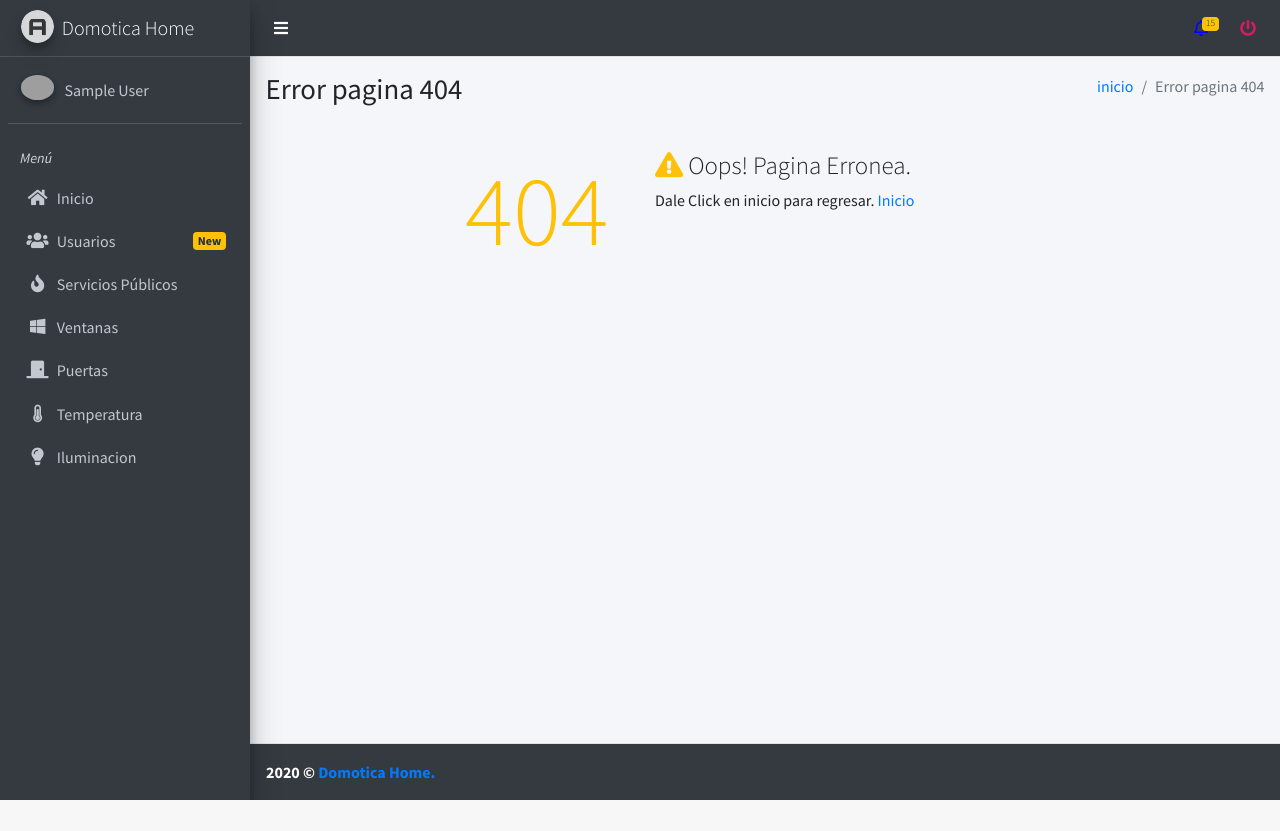
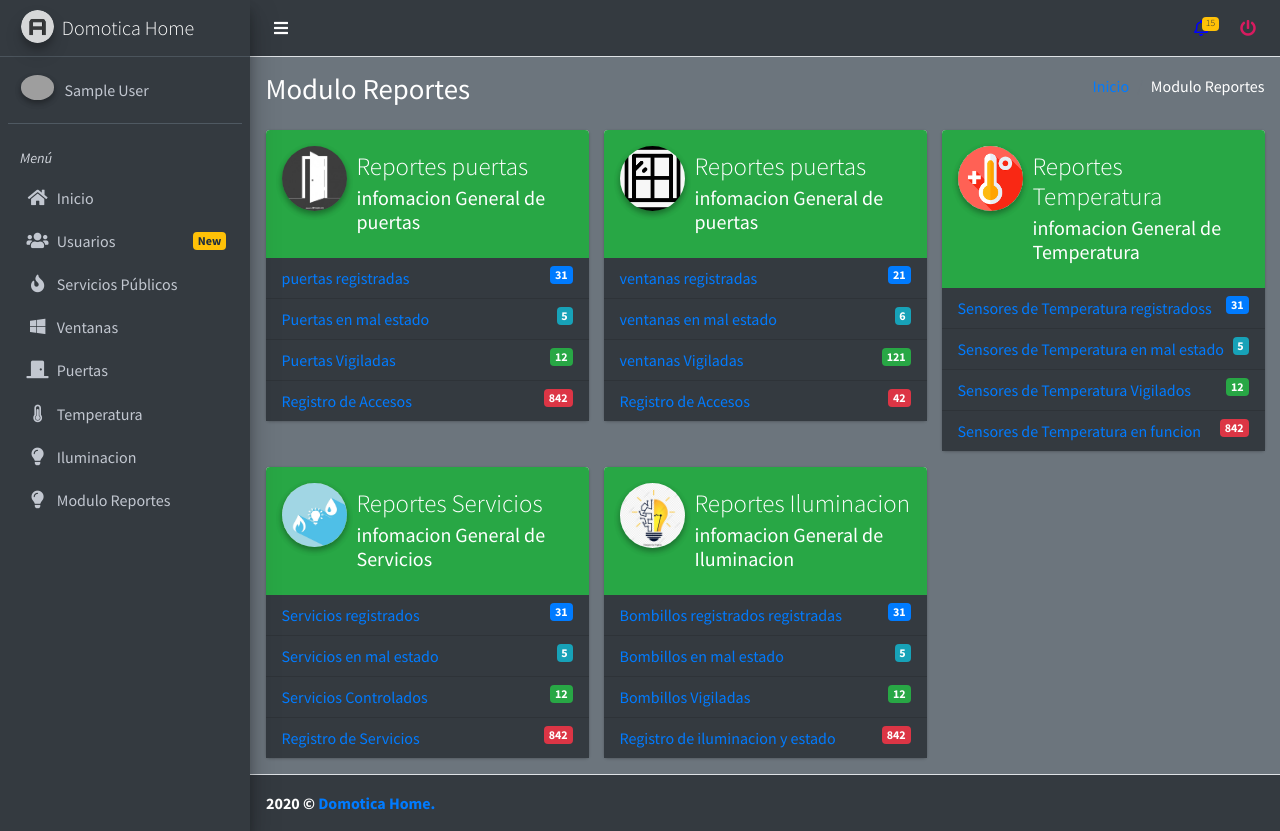
Before and after one commit to xedwiny/Domotica, a PHP site: page /ModuloReportes in a window 1280 px wide. Before the commit the page ends 800 px from the top, so only its background shows below. Run offline with PHP 8.4, Linux system fonts and the light colour scheme; the visitor is signed in with stand-in values (Sample User, id 1); some libraries are stand-ins or nearby versions; grey boxes are pictures that could not be loaded.

Commit message:
Se Agrega el modulo reportes con las imagenes de los demas modulos

```diff
--- a/BaseDatos/domotica.sql
+++ b/BaseDatos/domotica.sql
@@ -4,7 +4,7 @@
 -- SO del servidor:              Win64
 -- HeidiSQL Versión:             11.0.0.5919
 -- --------------------------------------------------------
-
+usuarios
 /*!40101 SET @OLD_CHARACTER_SET_CLIENT=@@CHARACTER_SET_CLIENT */;
 /*!40101 SET NAMES utf8 */;
 /*!50503 SET NAMES utf8mb4 */;
--- /dev/null
+++ b/controlador/ModuloReportesControlador.php
@@ -0,0 +1 @@
+<?php
--- a/index.php
+++ b/index.php
@@ -11,6 +11,8 @@
 	require_once "./controlador/temperaturaControlador.php";
 	require_once "./controlador/ventanasControlador.php";
 	require_once "./controlador/usuarioControlador.php";
+	require_once "./controlador/ModuloReportesControlador.php";
+
 
 
 	/*=============================================
@@ -23,6 +25,7 @@
 	require_once "./modelo/temperaturaModelo.php";
 	require_once "./modelo/ventanasModelo.php";
 	require_once "./modelo/usuarioModelo.php";
+	require_once "./modelo/ModuloReportesModelo.php";
 
 	$plantilla = new PlantillaControlador();
 
--- /dev/null
+++ b/modelo/ModuloReportesModelo.php
@@ -0,0 +1 @@
+<?php
--- /dev/null
+++ b/vistas/modulos/ModuloReportes.php
@@ -0,0 +1,258 @@
+  <div class="content-wrapper" style="background: #6c757d; color:white;">
+
+    <section class="content-header">
+
+      <div class="container-fluid">
+
+        <div class="row mb-2">
+
+          <div class="col-sm-6">
+
+            <h1>Modulo Reportes</h1>
+
+          </div>
+
+          <div class="col-sm-6">
+
+            <ol class="breadcrumb float-sm-right">
+
+              <li class="breadcrumb-item"><a href="inicio">Inicio</a></li>
+
+              <li class="breadcrumb-item active" style="color:white;">Modulo Reportes</li>
+
+            </ol>
+
+          </div>
+
+        </div>
+
+      </div><!-- /.container-fluid -->
+
+    </section>
+
+      <section class="content">
+
+        <div class="container-fluid ">
+
+          <!-- PRIMERA TARJETA PUERTAS -->
+
+
+        <div class="row">
+
+            <div class="col-md-4">
+              <!-- Widget: user widget style 2 -->
+              <div class="card card-widget  widget-user-2" >
+              <!-- Add the bg color to the header using any of the bg-* classes -->
+              <div class="widget-user-header bg-success">
+                <div class="widget-user-image">
+                  <img class="img-circle elevation-2" src="images/icons/edwin.jpg" alt="User Avatar">
+                </div>
+                <!-- /.widget-user-image -->
+                <h3 class="widget-user-username">Reportes puertas</h3>
+                <h5 class="widget-user-desc">infomacion General de puertas</h5>
+              </div>
+              <div class="card-footer p-0" style="background-color: #343a40; ">
+                <ul class="nav flex-column">
+                  <li class="nav-item">
+                    <a href="#" class="nav-link">
+                      puertas registradas<span class="float-right badge bg-primary">31</span>
+                    </a>
+                  </li>
+                  <li class="nav-item">
+                    <a href="#" class="nav-link">
+                      Puertas en mal estado<span class="float-right badge bg-info">5</span>
+                    </a>
+                  </li>
+                  <li class="nav-item">
+                    <a href="#" class="nav-link">
+                      Puertas Vigiladas  <span class="float-right badge bg-success">12</span>
+                    </a>
+                  </li>
+                  <li class="nav-item">
+                    <a href="#" class="nav-link">
+                     Registro de Accesos <span class="float-right badge bg-danger">842</span>
+                    </a>
+                  </li>
+                </ul>
+              </div>
+              </div>
+            </div>
+
+          <!-- SEGUNDA TARJETA VENTANAS -->
+
+            <div class="col-md-4">
+              <!-- Widget: user widget style 2 -->
+              <div class="card card-widget  widget-user-2" >
+              <!-- Add the bg color to the header using any of the bg-* classes -->
+              <div class="widget-user-header bg-success">
+                <div class="widget-user-image">
+                  <img class="img-circle elevation-2" src="images/icons/ventana.jpg" alt="User Avatar">
+                </div>
+                <!-- /.widget-user-image -->
+                <h3 class="widget-user-username">Reportes puertas</h3>
+                <h5 class="widget-user-desc">infomacion General de puertas</h5>
+              </div>
+              <div class="card-footer p-0" style="background-color: #343a40; ">
+                <ul class="nav flex-column">
+                  <li class="nav-item">
+                    <a href="#" class="nav-link">
+                      ventanas registradas<span class="float-right badge bg-primary">21</span>
+                    </a>
+                  </li>
+                  <li class="nav-item">
+                    <a href="#" class="nav-link">
+                      ventanas en mal estado<span class="float-right badge bg-info">6</span>
+                    </a>
+                  </li>
+                  <li class="nav-item">
+                    <a href="#" class="nav-link">
+                      ventanas Vigiladas  <span class="float-right badge bg-success">121</span>
+                    </a>
+                  </li>
+                  <li class="nav-item">
+                    <a href="#" class="nav-link">
+                     Registro de Accesos <span class="float-right badge bg-danger">42</span>
+                    </a>
+                  </li>
+                </ul>
+              </div>
+              </div>
+            </div>
+
+          <!-- TERCERA TARJETA TEMPERATURA -->
+
+            <div class="col-md-4">
+              <!-- Widget: user widget style 2 -->
+              <div class="card card-widget  widget-user-2" >
+              <!-- Add the bg color to the header using any of the bg-* classes -->
+              <div class="widget-user-header bg-success">
+                <div class="widget-user-image">
+                  <img class="img-circle elevation-2" src="images/icons/temperatura.jpg" alt="User Avatar">
+                </div>
+                <!-- /.widget-user-image -->
+                <h3 class="widget-user-username">Reportes Temperatura</h3>
+                <h5 class="widget-user-desc">infomacion General de Temperatura</h5>
+              </div>
+              <div class="card-footer p-0" style="background-color: #343a40; ">
+                <ul class="nav flex-column">
+                  <li class="nav-item">
+                    <a href="#" class="nav-link">
+                      Sensores de Temperatura registradoss<span class="float-right badge bg-primary">31</span>
+                    </a>
+                  </li>
+                  <li class="nav-item">
+                    <a href="#" class="nav-link">
+                     Sensores de Temperatura en mal estado<span class="float-right badge bg-info">5</span>
+                    </a>
+                  </li>
+                  <li class="nav-item">
+                    <a href="#" class="nav-link">
+                      Sensores de Temperatura Vigilados  <span class="float-right badge bg-success">12</span>
+                    </a>
+                  </li>
+                  <li class="nav-item">
+                    <a href="#" class="nav-link">
+                    Sensores de Temperatura en funcion<span class="float-right badge bg-danger">842</span>
+                    </a>
+                  </li>
+                </ul>
+              </div>
+              </div>
+            </div>
+
+           <!-- cuarta TARJETA SERVICIOS  PUBLICOS-->
+
+            <div class="col-md-4">
+              <!-- Widget: user widget style 2 -->
+              <div class="card card-widget  widget-user-2" >
+              <!-- Add the bg color to the header using any of the bg-* classes -->
+              <div class="widget-user-header bg-success">
+                <div class="widget-user-image">
+                  <img class="img-circle elevation-2" src="images/icons/servicios.jpg" alt="User Avatar">
+                </div>
+                <!-- /.widget-user-image -->
+                <h3 class="widget-user-username">Reportes Servicios</h3>
+                <h5 class="widget-user-desc">infomacion General de Servicios </h5>
+              </div>
+              <div class="card-footer p-0" style="background-color: #343a40; ">
+                <ul class="nav flex-column">
+                  <li class="nav-item">
+                    <a href="#" class="nav-link">
+                      Servicios registrados<span class="float-right badge bg-primary">31</span>
+                    </a>
+                  </li>
+                  <li class="nav-item">
+                    <a href="#" class="nav-link">
+                      Servicios en mal estado<span class="float-right badge bg-info">5</span>
+                    </a>
+                  </li>
+                  <li class="nav-item">
+                    <a href="#" class="nav-link">
+                      Servicios Controlados <span class="float-right badge bg-success">12</span>
+                    </a>
+                  </li>
+                  <li class="nav-item">
+                    <a href="#" class="nav-link">
+                     Registro de Servicios  <span class="float-right badge bg-danger">842</span>
+                    </a>
+                  </li>
+                </ul>
+              </div>
+              </div>
+            </div>
+
+            <!-- QUINTA TARJETA PUERTAS -->
+
+            <div class="col-md-4">
+              <!-- Widget: user widget style 2 -->
+              <div class="card card-widget  widget-user-2" >
+              <!-- Add the bg color to the header using any of the bg-* classes -->
+              <div class="widget-user-header bg-success">
+                <div class="widget-user-image">
+                  <img class="img-circle elevation-2" src="images/icons/iluminacion.jpg" alt="User Avatar">
+                </div>
+                <!-- /.widget-user-image -->
+                <h3 class="widget-user-username">Reportes Iluminacion</h3>
+                <h5 class="widget-user-desc">infomacion General de Iluminacion</h5>
+              </div>
+              <div class="card-footer p-0" style="background-color: #343a40; ">
+                <ul class="nav flex-column">
+                  <li class="nav-item">
+                    <a href="#" class="nav-link">
+                      Bombillos registrados registradas<span class="float-right badge bg-primary">31</span>
+                    </a>
+                  </li>
+                  <li class="nav-item">
+                    <a href="#" class="nav-link">
+                      Bombillos en mal estado<span class="float-right badge bg-info">5</span>
+                    </a>
+                  </li>
+                  <li class="nav-item">
+                    <a href="#" class="nav-link">
+                      Bombillos Vigiladas  <span class="float-right badge bg-success">12</span>
+                    </a>
+                  </li>
+                  <li class="nav-item">
+                    <a href="#" class="nav-link">
+                     Registro de iluminacion y estado <span class="float-right badge bg-danger">842</span>
+                    </a>
+                  </li>
+                </ul>
+              </div>
+              </div>
+            </div>
+
+
+        </div>
+
+
+        </div>
+      </section>
+
+    <!-- /.content -->
+  </div>
+  <!-- /.content-wrapper -->
+          <div class="row">
+
+
+          </div>
--- a/vistas/modulos/menu.php
+++ b/vistas/modulos/menu.php
@@ -195,6 +195,22 @@
 
           </li>
 
+          <li class="nav-item has-treeview">
+
+            <a href="ModuloReportes" class="nav-link">
+
+              <i class="nav-icon fas fa-lightbulb"></i>
+
+              <p>
+
+                Modulo Reportes
+
+              </p>
+
+            </a>
+
+          </li>
+
         </ul>
 
       </nav>
--- a/vistas/plantilla.php
+++ b/vistas/plantilla.php
@@ -100,7 +100,8 @@ if (isset($_SESSION["iniciarSesion"]) && $_SESSION["iniciarSesion"] == "ok") {
                 $_GET["vista"] == "puertas"||
                 $_GET["vista"] == "ventanas"||
                 $_GET["vista"] == "salir"||
-                $_GET["vista"] == "iluminacion") {
+                $_GET["vista"] == "iluminacion" ||
+                $_GET["vista"] == "ModuloReportes") {
 
               include 'vistas/modulos/'.$_GET["vista"].'.php';
 
```
Also changed, not shown: images/icons/edwin.jpg (added), images/icons/iluminacion.jpg (added), images/icons/imagen.jpeg (added), images/icons/servicios.jpg (added), images/icons/temperatura.jpg (added), images/icons/ventana.jpg (added).
